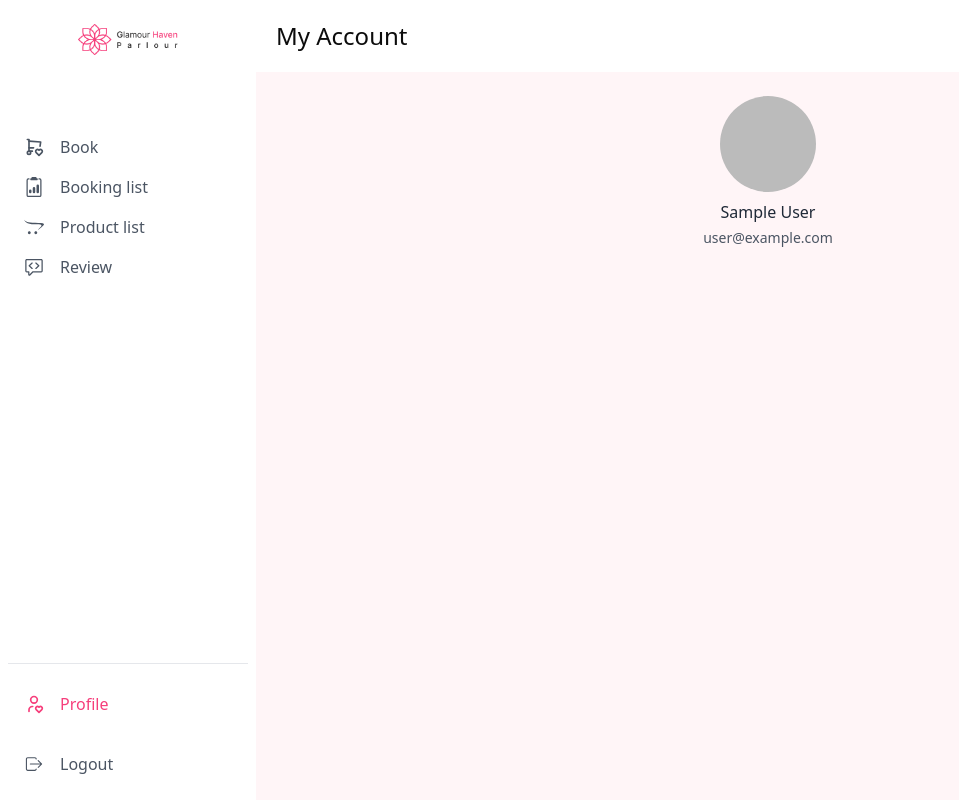
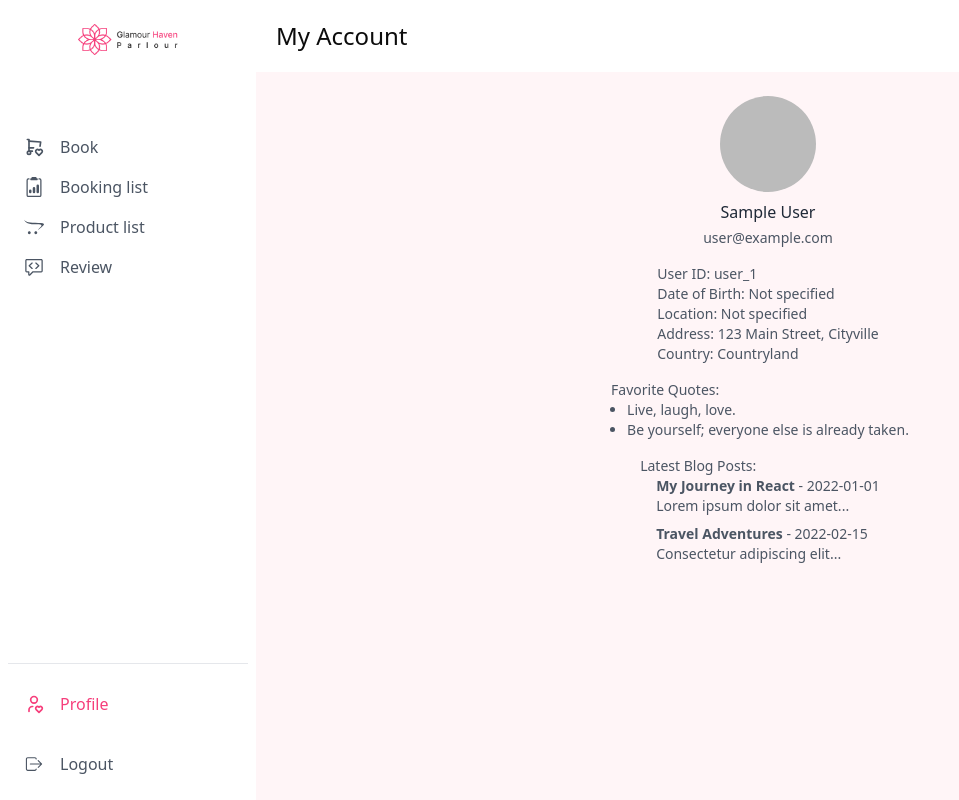
Before and after one commit to almahmudsarker/parlour-apps, a React (Vite) app: page /dashboard/profile in a window 1280 px wide. Shown: the whole page, without its empty margins (0-959 px from the left). Built offline with nearby package versions, Linux system fonts and the light colour scheme; no server answers; sample sign-in values are in the browser's storage.

Commit message:
profile edit

```diff
--- a/src/pages/dashboard/Profile.jsx
+++ b/src/pages/dashboard/Profile.jsx
@@ -1,14 +1,34 @@
-import React, { useContext } from 'react';
-import { Link } from 'react-router-dom';
-import { AuthContext } from '../../providers/AuthProvider';
+import React, { useContext } from "react";
+import { Link } from "react-router-dom";
+import { AuthContext } from "../../providers/AuthProvider";
 
 const Profile = () => {
-    const { user} = useContext(AuthContext);
+  const { user } = useContext(AuthContext);
+  // Dummy information
+  const address = "123 Main Street, Cityville";
+  const country = "Countryland";
+  const quotes = [
+    "Live, laugh, love.",
+    "Be yourself; everyone else is already taken.",
+  ];
+  const blogPosts = [
+    {
+      title: "My Journey in React",
+      date: "2022-01-01",
+      content: "Lorem ipsum dolor sit amet...",
+    },
+    {
+      title: "Travel Adventures",
+      date: "2022-02-15",
+      content: "Consectetur adipiscing elit...",
+    },
+  ];
   return (
     <div>
-          <h1 className='text-2xl font-medium text-[#0C0C0C] bg-white p-5'>My Account</h1>
+      <h1 className="text-2xl font-medium text-[#0C0C0C] bg-white p-5">
+        My Account
+      </h1>
       {/* Branding & Profile Info */}
-          <div>
       <div className="flex flex-col items-center mt-6 -mx-2">
         <Link to="">
           <img
@@ -28,7 +48,61 @@ const Profile = () => {
             {user?.email}
           </p>
         </Link>
+
+        {/* Additional User Information */}
+        <div className="mt-4">
+          <p className="mx-2 text-sm text-gray-600">
+            <span className="font-medium">User ID:</span> {user?.uid}
+          </p>
+          <p className="mx-2 text-sm text-gray-600">
+            <span className="font-medium">Date of Birth:</span>{" "}
+            {user?.dob || "Not specified"}
+          </p>
+          <p className="mx-2 text-sm text-gray-600">
+            <span className="font-medium">Location:</span>{" "}
+            {user?.location || "Not specified"}
+          </p>
+          <p className="mx-2 text-sm text-gray-600">
+            <span className="font-medium">Address:</span> {address}
+          </p>
+          <p className="mx-2 text-sm text-gray-600">
+            <span className="font-medium">Country:</span> {country}
+          </p>
         </div>
+
+        {/* Quotes */}
+        <div className="mt-4">
+          <p className="mx-2 text-sm text-gray-600">
+            <span className="font-medium">Favorite Quotes:</span>
+          </p>
+          <ul className="list-disc mx-6 text-sm text-gray-600">
+            {quotes.map((quote, index) => (
+              <li key={index}>{quote}</li>
+            ))}
+          </ul>
+        </div>
+
+        {/* Blog Section */}
+        <div className="mt-4">
+          <p className="mx-2 text-sm text-gray-600">
+            <span className="font-medium">Latest Blog Posts:</span>
+          </p>
+          <ul className="mx-6 text-sm text-gray-600">
+            {blogPosts.map((post, index) => (
+              <li key={index} className="mb-2">
+                <strong>{post.title}</strong> - {post.date}
+                <p>{post.content}</p>
+              </li>
+            ))}
+          </ul>
+        </div>
+
+        {/* Add/Edit Profile Button */}
+        {/* <Link to="/edit-profile">
+          <button className="mt-4 px-4 py-2 text-white bg-blue-500 rounded-md hover:bg-blue-600">
+            Edit Profile
+          </button>
+        </Link> */}
       </div>
     </div>
   );
```
Lines whose indentation alone changed are shown as unchanged.
